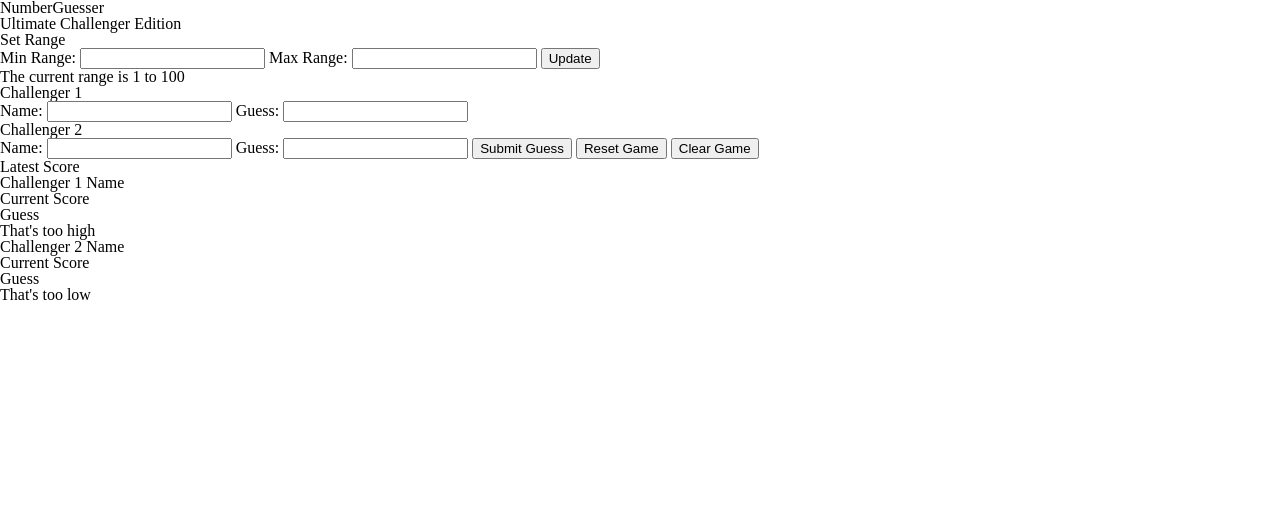
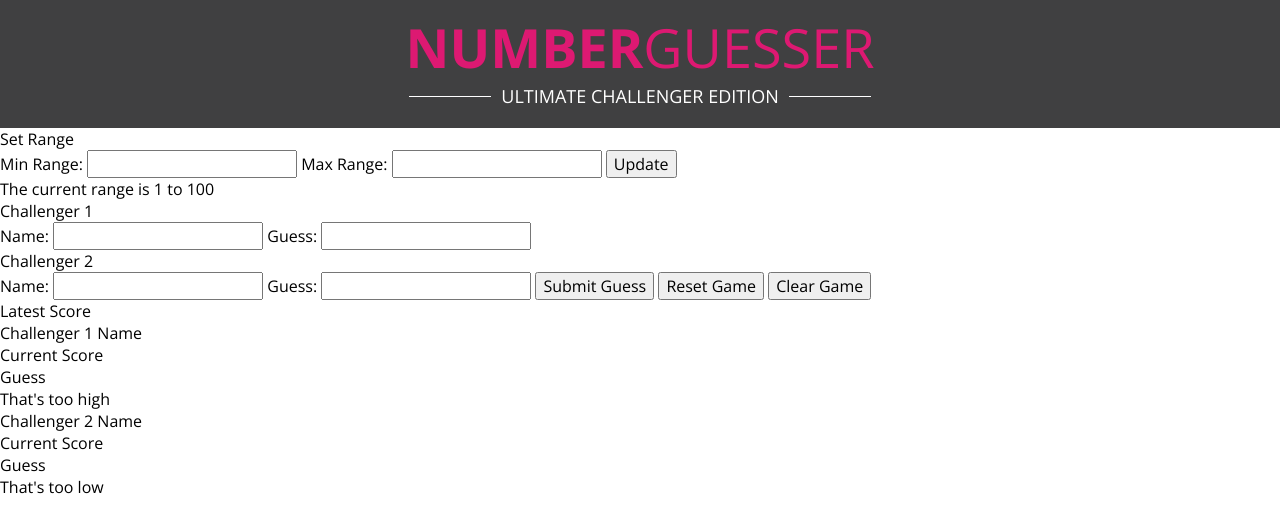
Before and after one commit to Asilo5/number-guesser-AS, a plain HTML site: page index.html in a window 1280 px wide. Drawn offline with nearby package versions, Linux system fonts and the light colour scheme.

Commit message:
Cleaned up html and styled header in CSS

```diff
--- a/index.html
+++ b/index.html
@@ -4,75 +4,64 @@
 	<title>Number Guesser Doubles</title>
 <!-- Links -->
 	<link rel="stylesheet" type="text/css" href="style.css">
-    <link rel="stylesheet" type="text/css" href="reset.css">
+   <!--  <link rel="stylesheet" type="text/css" href="reset.css"> -->
+    <link href="https://fonts.googleapis.com/css?family=Open+Sans:300,700" rel="stylesheet">
 </head>
 <body>
   <header>
-		<h1>NumberGuesser</h1>
-		<h2>Ultimate Challenger Edition</h2>
+    <h1>NUMBER<span>GUESSER</span></h1>
+	<h2>ULTIMATE CHALLENGER EDITION</h2>
   </header>
-
+  <main>
      <section class="range-given">
-		<div>
-			<p> Set Range</p>
-
+	   <div class="set-range">
+	     <h3> Set Range</h3>
 		   <form>
 			  <label for="min-range"> Min Range: </label>
 			  <input type="text" id="min-range" name="user-min-range">
-
 			  <label for="max-range"> Max Range: </label>
 			  <input type="text" id="max-range" name="user-max-range">
-
 			  <button class="update-button"> Update </button>
 		   </form>
 	   </div>
-
 	   <div class="name-and-guess">
 	     <p>The current range is 1 to 100</p>
-
 		   <form>
 		     <p>Challenger 1</p>
 			 <label for="name-challenger-1">Name: </label>
 			 <input type="text" id="name-challenger-1" name="challenger-1">
              <label for="guess-1"> Guess: </label>
              <input type="number" id="guess-1" name="guess-for-1">
-
 			 <p>Challenger 2</p>
 		     <label for="name-challenger-2">Name: </label>
 			 <input type="text" id="name-challenger-2" name="challenger-2">
              <label for="guess-2"> Guess: </label>
              <input type="number" id="guess-2" name="guess-for-2">
-
              <button class="submit-guess">Submit Guess </button>
              <button class="reset-game"> Reset Game </button>
              <button class="clear-game"> Clear Game </button>
 		   </form>
 	   </div>
-
-		<section class="latest-score">
-			<p>Latest Score</p>
-
+	   <div class="latest-score">
+	     <h3>Latest Score</h3>
 		 <div class="score-for-1">
 		   <p class="challenger-1-score"> Challenger 1 Name </p>
 		   <p> Current Score </p>
 		   <p class="number-guessed-1"> Guess </p>
 		   <p class="num-score-1"> That's too high </p>
 	     </div>
-
 		 <div class="score-for-2">
 		   <p class="challenger-2-score"> Challenger 2 Name </p>
 		   <p> Current Score </p>
 		   <p class="number-guessed-2"> Guess </p>
 		   <p class="num-score-2"> That's too low </p>
 		 </div>
-
-
+	   </div>
 	 </section>
-	</section>
-
 	<section class = "results-of-game">
 
 	</section>
+  </main>
 <script type="text/javascript" href="main.js"></script>
 </body>
 </html>
--- a/style.css
+++ b/style.css
@@ -1,3 +1,46 @@
 * {
-	box-sizing: border-box;
+  box-sizing: border-box;
+  font-family: 'Open Sans', sans-serif;
+  font-size: 16px;
+  font-weight: 300;
+  margin: 0;
 }
+
+header {
+  background-color: #404041;
+  padding: 10px 0;
+  text-align: center;
+}
+
+h1 {
+  color: #DD1972;
+  font-size: 54px;
+  font-weight: 700;
+}
+
+span {
+  font-size: 54px;
+  font-weight: 300;
+}
+
+h2 {
+  align-items: center;
+  color: #ffffff;
+  display: flex;
+  font-size: 18px;
+  margin: auto;
+  padding-bottom: 10px;
+  width: 462px;
+}
+
+h2:before,
+h2:after {
+    border-top: 1px solid;
+    content: '';
+    flex: 1 0 20px;
+    margin: 0 10px 0 0;
+}
+
+h2:after {
+    margin: 0 0 0 10px;
+}
```
Lines whose indentation alone changed are shown as unchanged.
